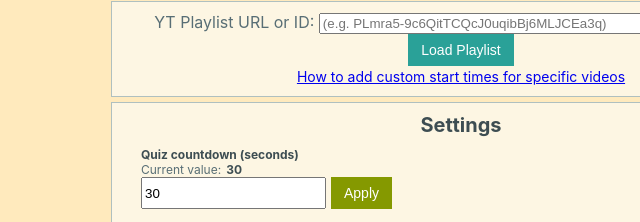
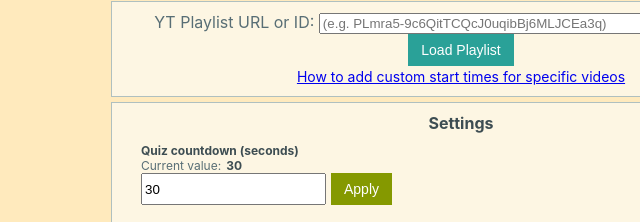
Before and after one commit to ToastyScones/music-quiz, a plain HTML site: page music-quiz/index.html in a window 1280 px wide. Shown: the part 540-762 px from the top of the page, 179-819 px from the left. Drawn offline with Linux system fonts and the light colour scheme.

Commit message:
change font size

```diff
--- a/music-quiz/styles/styles.css
+++ b/music-quiz/styles/styles.css
@@ -78,7 +78,6 @@ b-magenta {
 h1 {
   margin-top: 0px;
   margin-bottom: 10px;
-  font-size: 22px;
   color: #3d4d52;
 }
 
@@ -209,7 +208,7 @@ h1 {
 
 .content-section-title {
   text-align: center;
-  font-size: 20px;
+  font-size: 16px;
 }
 
 #quiz-status-section {
```
